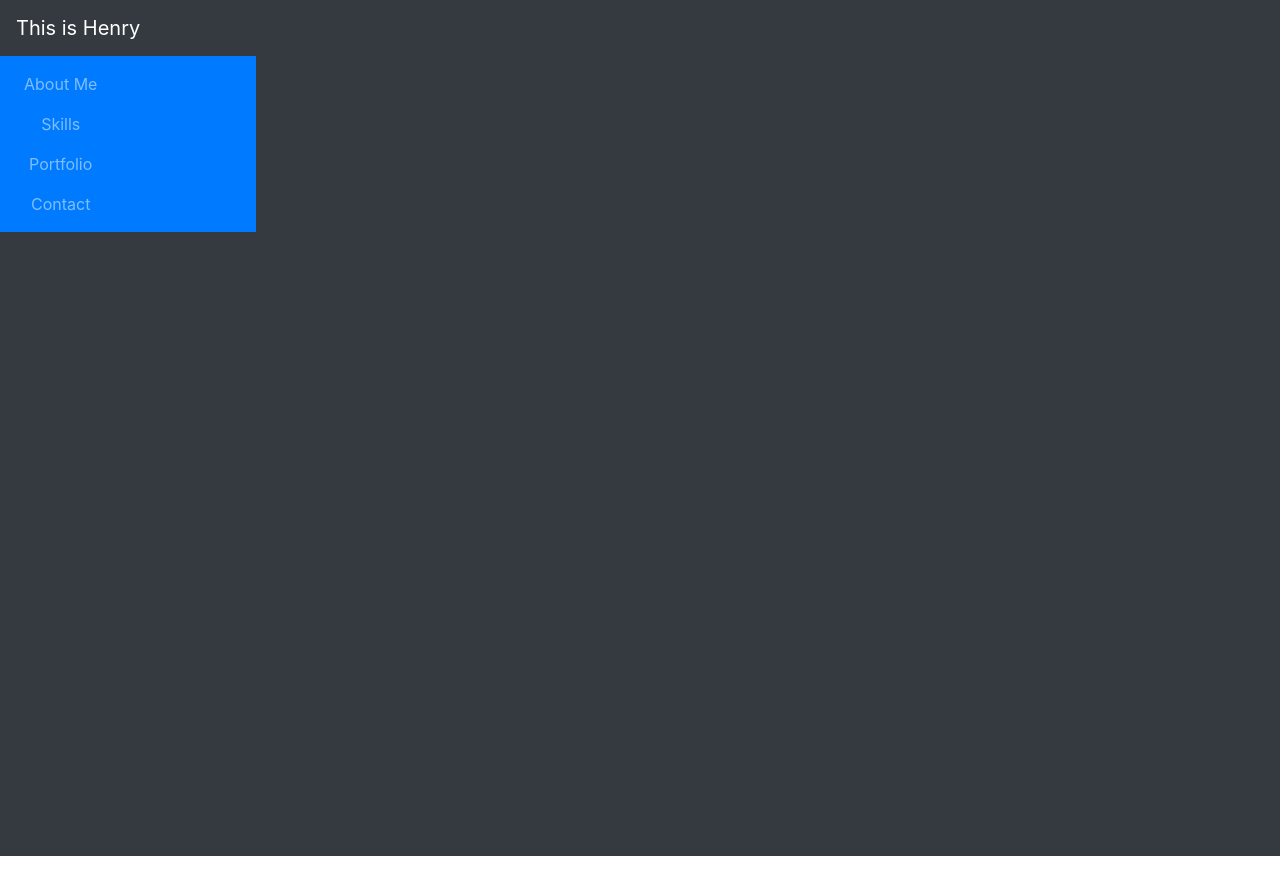
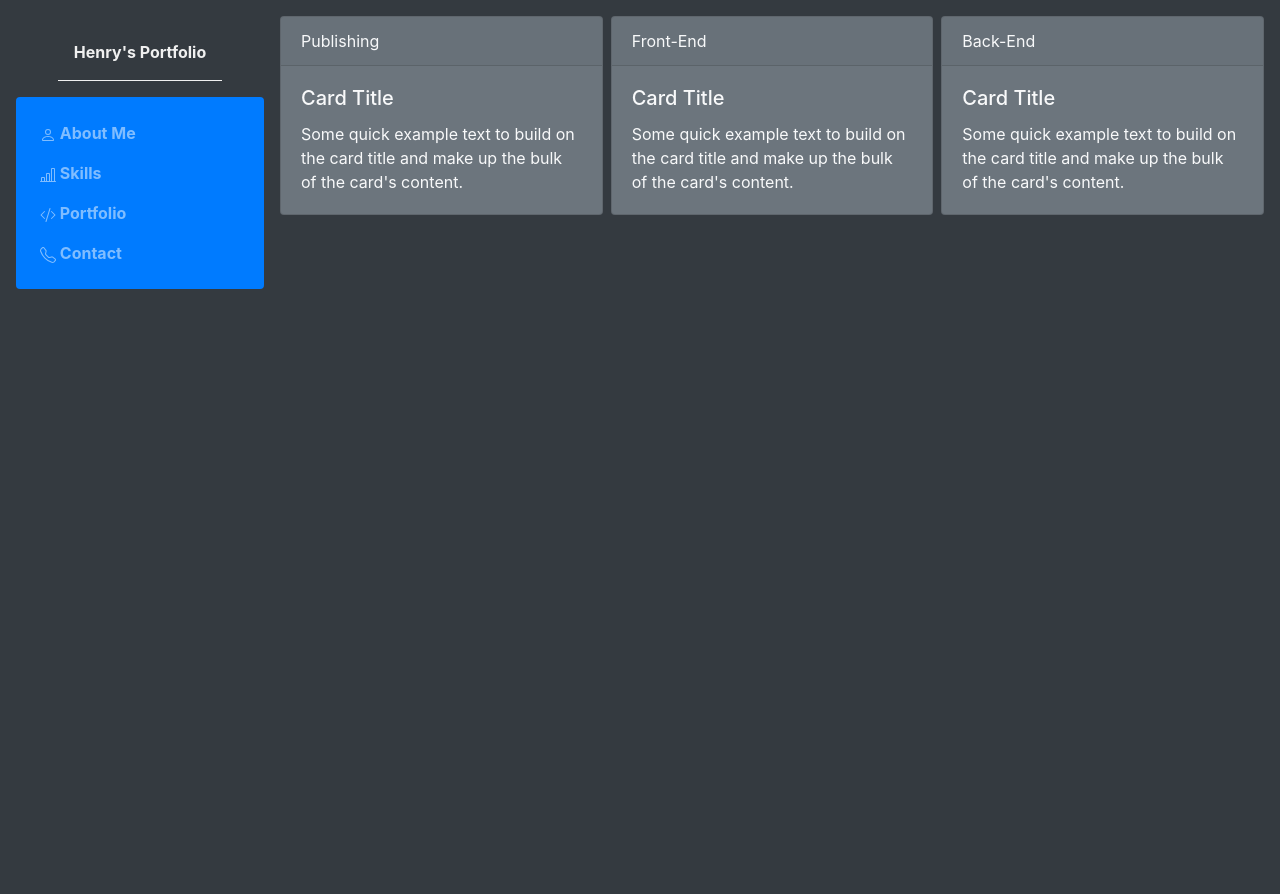
Before and after one commit to 4boysdontcry/portfolio, a React (Create React App) app: page / in a window 1280 px wide. Shown: the top 894 px of the page. Before the commit the page ends 856 px from the top, so only its background shows below. Built offline with nearby package versions, Linux system fonts and the light colour scheme.

Commit message:
화면구성 완료

```diff
--- a/src/App.js
+++ b/src/App.js
@@ -5,7 +5,6 @@ import styled, { css } from 'styled-components'
 import './scss/App.scss'
 import 'bootstrap/dist/css/bootstrap.min.css';
 import Wrapper from './components/Wrapper'
-import Header from './components/Header'
 
 
 
@@ -14,7 +13,6 @@ const App = () => {
 
 	return (
     <div>
-      <Header />
       <Wrapper />
     </div>
 	)
--- a/src/components/Header.js
+++ /dev/null
@@ -1,18 +0,0 @@
-import React from 'react';
-import styled, { css } from 'styled-components'
-import 'bootstrap/dist/css/bootstrap.min.css';
-import { Navbar, Nav } from 'react-bootstrap'
-
-/* ****************** styled ****************** */
-
-
-/* ****************** component ****************** */
-const Header = () => {
-  return (
-    <Navbar bg="dark" variant="dark">
-      <Navbar.Brand href="#home">This is Henry</Navbar.Brand>
-    </Navbar>
-  );
-}
-
-export default Header;
--- a/src/components/Main.js
+++ b/src/components/Main.js
@@ -1,11 +1,16 @@
 import React from 'react';
 import styled, { css } from 'styled-components'
 import 'bootstrap/dist/css/bootstrap.min.css';
-import { Navbar, Nav } from 'react-bootstrap'
+
+import Skills from './Skills'
+
 
 /* ****************** styled ****************** */
 const MainWrapper = styled.div`
-  width: 80%;
+  width: 100%;
+  padding: 1em;
+  padding-left: 280px;
+  height: 6000px;
 `
 
 
@@ -13,7 +18,7 @@ const MainWrapper = styled.div`
 const Main = () => {
   return (
     <MainWrapper id="main">
-
+      <Skills />
     </MainWrapper>
   );
 }
--- a/src/components/Sidebar.js
+++ b/src/components/Sidebar.js
@@ -1,21 +1,22 @@
 import React from 'react';
 import styled, { css } from 'styled-components'
 import 'bootstrap/dist/css/bootstrap.min.css';
+import * as Icon from 'react-bootstrap-icons/dist';
+
 import { Navbar, Nav, Container } from 'react-bootstrap'
-import 'react-bootstrap-icons'
-
 
 /* ****************** styled ****************** */
 const Side = styled.div`
-  width: 20%;
+  position: fixed;
+  z-index: 99;
+  width: 280px;
   height: 100vh;
 `
 
-const Menu = styled.div`
-  width: 100%;
-  display: flex;
-  flex-direction: column;
-  align-items: center;
+const Logo = styled.div`
+  padding: 1em;
+  color: #f0f0f0;
+  border-bottom: 1px solid #f0f0f0;
 `
 
 
@@ -23,21 +24,16 @@ const Menu = styled.div`
 
 const Sidebar = () => {
   return (
-    <Side>
-      <Navbar bg="primary" variant="dark">
-        <Nav className="me-auto">
-          <Menu>
-            <Nav.Link href="#about">
-              <i className="bi bi-user" />
-              About Me
-            </Nav.Link>
-            <Nav.Link href="#skill">Skills</Nav.Link>
-            <Nav.Link href="#port">Portfolio</Nav.Link>
-            <Nav.Link href="#contact">Contact</Nav.Link>
-          </Menu>
+    <Side className="fixed">
+      <Navbar bg="dark" variant="dark" className="w-100 flex flex-xl-column">
+          <Logo className="m-3 font-weight-bold">Henry's Portfolio</Logo>
+        <Nav className="flex flex-xl-column bg-primary w-100 p-3 font-weight-bold rounded">
+          <Nav.Link href="#about"> <Icon.Person /> About Me</Nav.Link>
+          <Nav.Link href="#skill"><Icon.BarChartLine /> Skills</Nav.Link>
+          <Nav.Link href="#port"><Icon.CodeSlash /> Portfolio</Nav.Link>
+          <Nav.Link href="#contact"><Icon.Telephone /> Contact</Nav.Link>
         </Nav>
       </Navbar>
-
     </Side>
   );
 }
--- a/src/components/Skills.js
+++ b/src/components/Skills.js
@@ -1,10 +1,16 @@
 import React from 'react';
 import styled, { css } from 'styled-components'
 import 'bootstrap/dist/css/bootstrap.min.css';
+import 'react-bootstrap-icons'
+
+import { Card } from 'react-bootstrap'
 
 /* ****************** styled ****************** */
 const SkillWrapper = styled.div`
-
+  width: 100%;
+  display: flex;
+  align-items: center;
+  justify-content: space-between;
 `
 
 
@@ -12,7 +18,36 @@ const SkillWrapper = styled.div`
 const Skills = () => {
   return (
     <SkillWrapper>
-
+      <Card bg="secondary" text="light" className="mr-2">
+        <Card.Header>Publishing</Card.Header>
+        <Card.Body>
+          <Card.Title>Card Title </Card.Title>
+          <Card.Text>
+            Some quick example text to build on the card title and make up the bulk
+            of the card's content.
+          </Card.Text>
+        </Card.Body>
+      </Card>
+      <Card bg="secondary" text="light" className="mr-2">
+        <Card.Header>Front-End</Card.Header>
+        <Card.Body>
+          <Card.Title>Card Title </Card.Title>
+          <Card.Text>
+            Some quick example text to build on the card title and make up the bulk
+            of the card's content.
+          </Card.Text>
+        </Card.Body>
+      </Card>
+      <Card bg="secondary" text="light">
+        <Card.Header>Back-End</Card.Header>
+        <Card.Body>
+          <Card.Title>Card Title </Card.Title>
+          <Card.Text>
+            Some quick example text to build on the card title and make up the bulk
+            of the card's content.
+          </Card.Text>
+        </Card.Body>
+      </Card>
     </SkillWrapper>
   );
 }
--- a/src/components/Wrapper.js
+++ b/src/components/Wrapper.js
@@ -11,15 +11,13 @@ import Main from './Main'
 const WholeWrapper = styled.div `
   width: 100%;
   background-color: #343a40;
-  display: flex;
-  justify-content: center;
-  align-items: center;
 `
+
 
 /* ****************** component ****************** */
 const Wrapper = () => {
   return (
-    <WholeWrapper>
+    <WholeWrapper className="flex">
       <Sidebar />
       <Main />
     </WholeWrapper>
```
Also changed, not shown: 1 other file (tests, documents, lock files or other folders).
